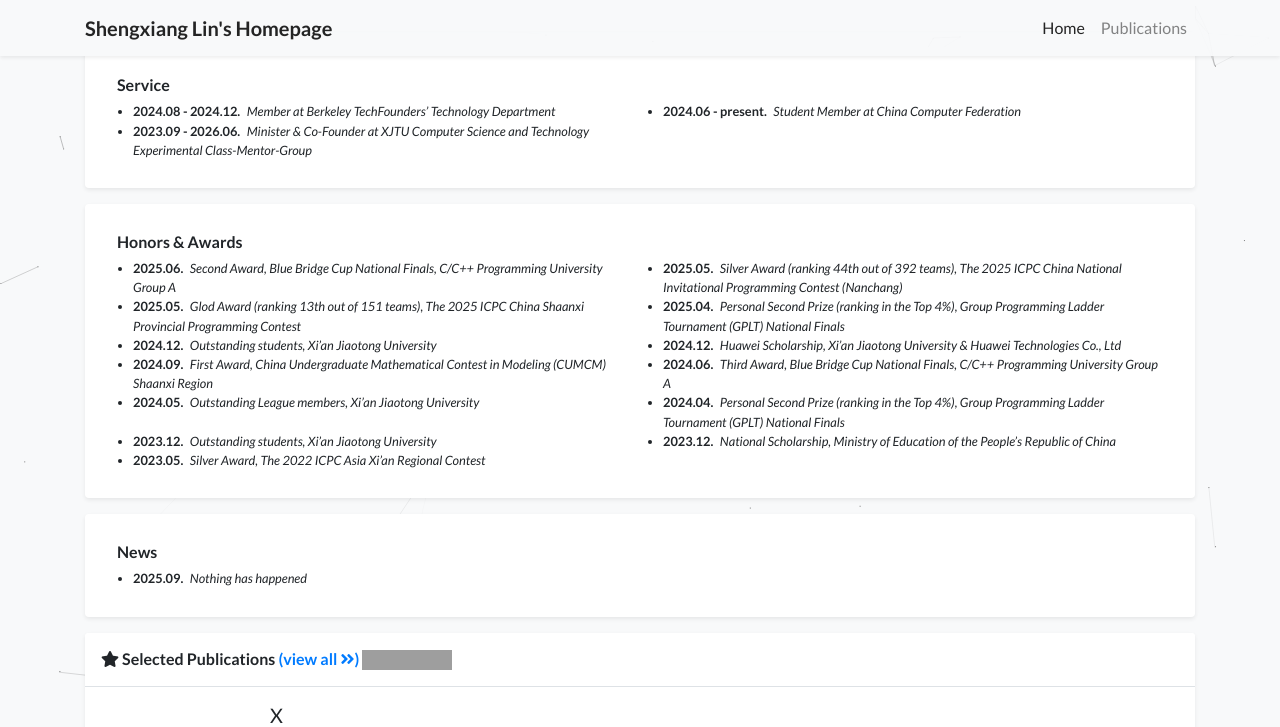
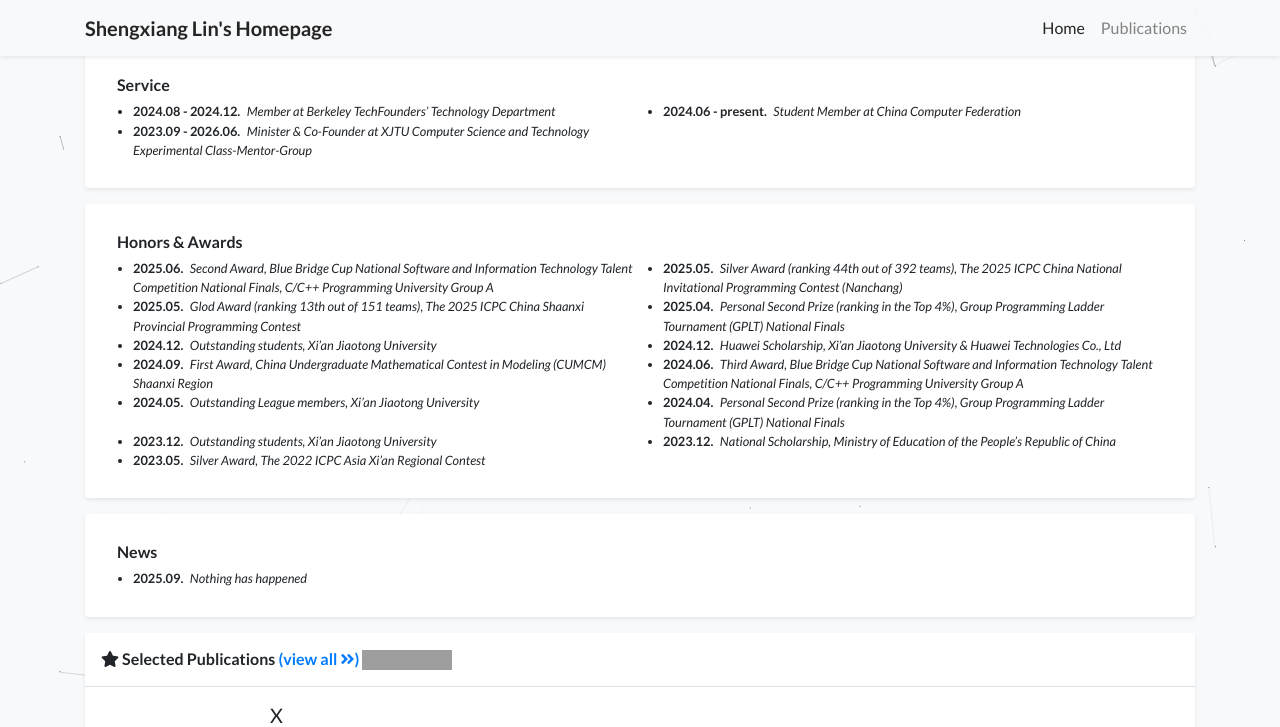
Before and after one commit to Lin-Shengxiang/Lin-Shengxiang.github.io, a Jekyll site: the page built from index.html, in a window 1280 px wide and 900 px high, scrolled down 839 px, cut to the strip 0-727 px from the top of the window. Built offline with Jekyll 4.4.1, drawn with Linux system fonts in a browser that asks for light colours; a style sheet for code colours, icons or effects is not loaded; grey boxes are pictures that could not be loaded.

Commit message:
Update profile.yml

```diff
--- a/_data/profile.yml
+++ b/_data/profile.yml
@@ -61,7 +61,7 @@ service:
 
 
 awards:
-- name: Second Award, Blue Bridge Cup National Finals, C/C++ Programming University Group A
+- name: Second Award, Blue Bridge Cup National Software and Information Technology Talent Competition National Finals, C/C++ Programming University Group A
   date: 2025.06
 - name: Silver Award (ranking 44th out of 392 teams), The 2025 ICPC China National Invitational Programming Contest (Nanchang)
   date: 2025.05
@@ -75,7 +75,7 @@ awards:
   date: 2024.12
 - name: First Award, China Undergraduate Mathematical Contest in Modeling (CUMCM) Shaanxi Region
   date: 2024.09
-- name: Third Award, Blue Bridge Cup National Finals, C/C++ Programming University Group A
+- name: Third Award, Blue Bridge Cup National Software and Information Technology Talent Competition National Finals, C/C++ Programming University Group A
   date: 2024.06
 - name: Outstanding League members, Xi’an Jiaotong University
   date: 2024.05
```
